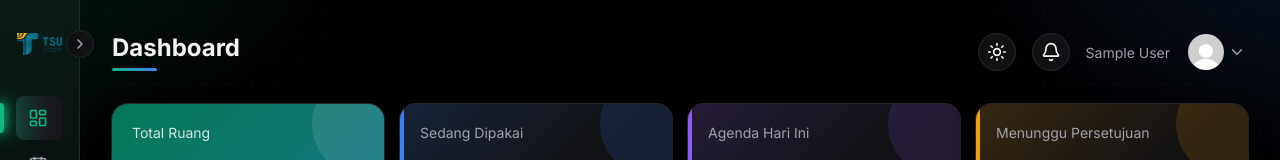
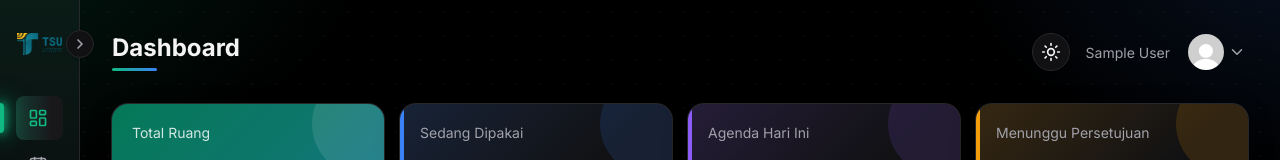
Before and after one commit to adhamramadhan66-code/Web-Peminjaman, a plain HTML site: page dashboard.html in a window 1280 px wide. Shown: the top 160 px of the page. Drawn offline with nearby package versions, Linux system fonts and the light colour scheme; no server answers; sample sign-in values are in the browser's storage.

Commit message:
Dashboard: hapus tombol notifikasi di samping tombol tema
Co-Authored-By: Claude Sonnet 5.5 <noreply@anthropic.com>
Claude-Session: https://claude.ai/code/session_01VTtysfdu7JwZTSbw4nViVs

```diff
--- a/dashboard.html
+++ b/dashboard.html
@@ -100,7 +100,6 @@
                     <svg class="theme-icon icon-moon" viewBox="0 0 24 24" fill="none" stroke="currentColor" stroke-width="2" stroke-linecap="round" stroke-linejoin="round" aria-hidden="true"><path d="M21 12.8A9 9 0 1 1 11.2 3a7 7 0 0 0 9.8 9.8z"/></svg>
                     <svg class="theme-icon icon-sun" viewBox="0 0 24 24" fill="none" stroke="currentColor" stroke-width="2" stroke-linecap="round" stroke-linejoin="round" aria-hidden="true"><circle cx="12" cy="12" r="4"/><path d="M12 2v2M12 20v2M4.93 4.93l1.41 1.41M17.66 17.66l1.41 1.41M2 12h2M20 12h2M4.93 19.07l1.41-1.41M17.66 6.34l1.41-1.41"/></svg>
                 </button>
-                <button class="btn-icon" type="button" aria-label="Notifikasi"><i data-lucide="bell" class="icon"></i></button>
                 <span id="currentUserLabel" class="user-label">Admin TSU</span>
                 <img src="foto-kosong.jpg" alt="Foto profil" class="profile-img">
             </div>
```
